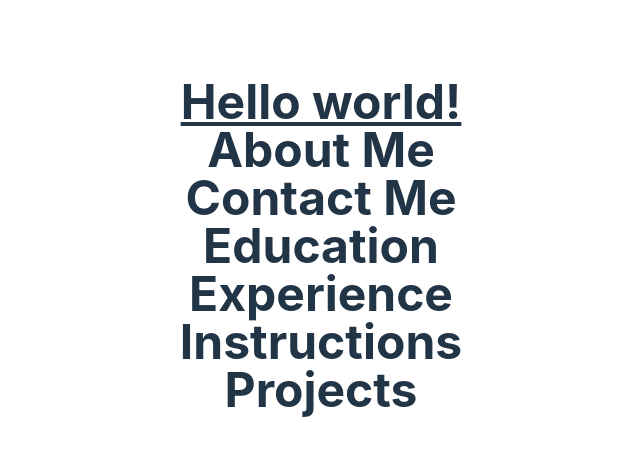
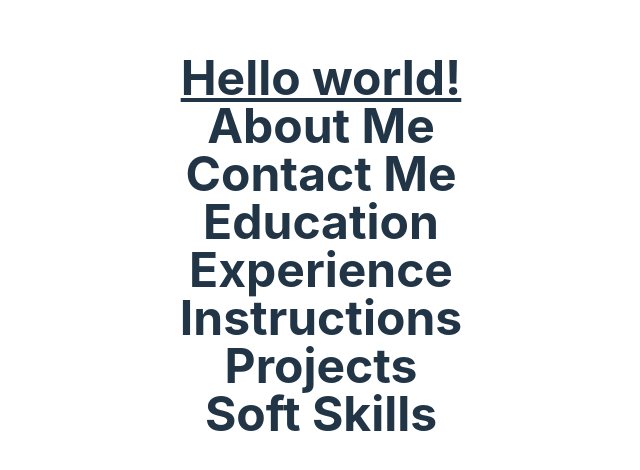
Before and after one commit to DiandreMiller/resume, a React (Vite) app: page / in a window 1280 px wide. Shown: the part 154-624 px from the top of the page, without its empty margins (319-959 px from the left). Built offline with nearby package versions, Linux system fonts and the light colour scheme.

Commit message:
feature: soft skills connects

```diff
--- a/Components/SoftSkills.tsx
+++ b/Components/SoftSkills.tsx
@@ -4,7 +4,7 @@ const SoftSkills = () => {
 
     return (
         <div>
-
+            <h4 className="text-5xl font-bold">Soft Skills</h4>
         </div>
 
     )
--- a/src/App.tsx
+++ b/src/App.tsx
@@ -25,6 +25,7 @@ function App() {
         <Experience />
         <Instructions />
         <Projects />
+        <SoftSkills />
       </div>
 
     </>
```
